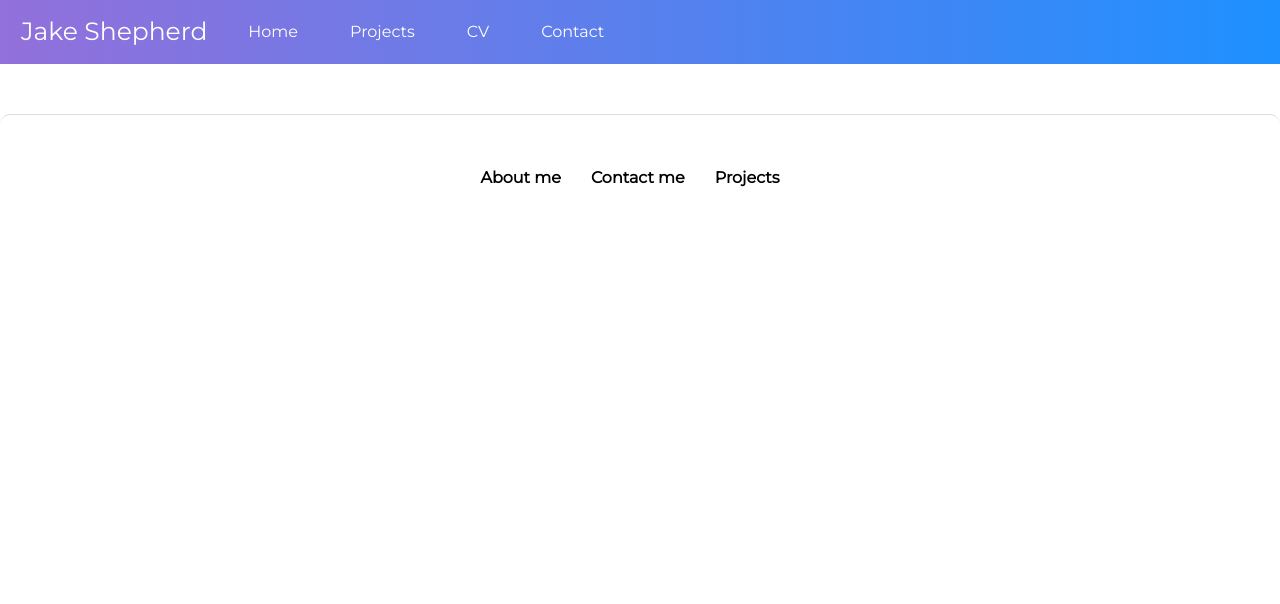
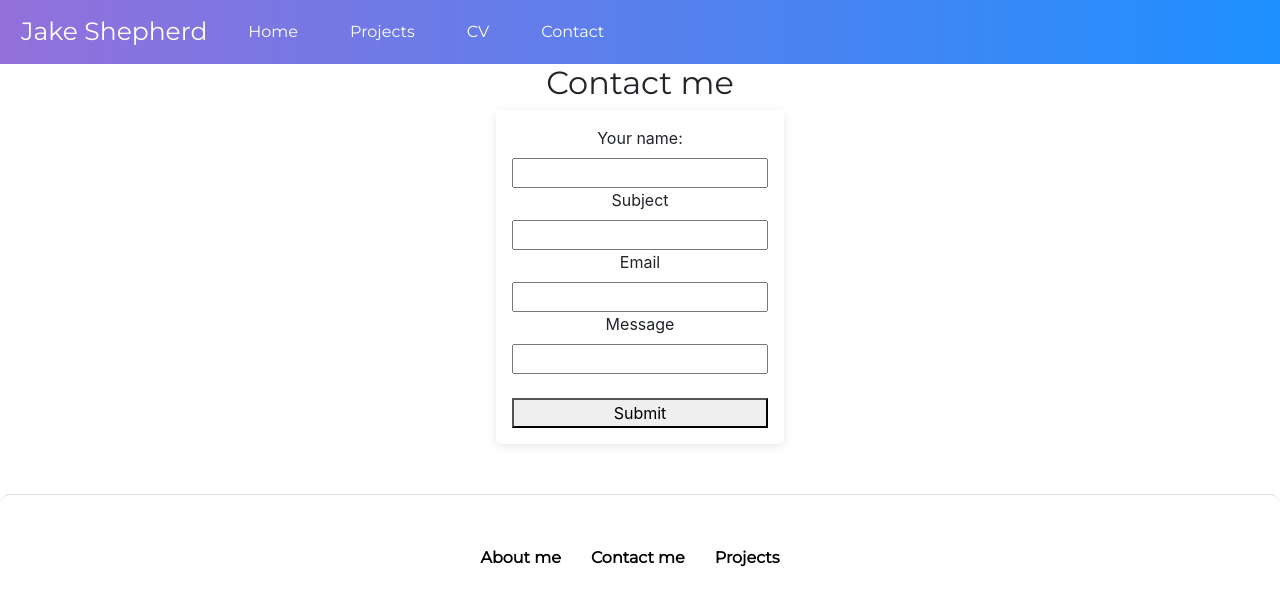
Before and after one commit to jakeshepherd/jakeshepherd.github.io, a React (Create React App) app: page /contact in a window 1280 px wide. Shown: the top 604 px of the page. Built offline with nearby package versions, Linux system fonts and the light colour scheme; the HTML template or start-up script is replaced by a standard one.

Commit message:
Contact me form

```diff
--- /dev/null
+++ b/src/CSS/ContactForm.css
@@ -0,0 +1,12 @@
+.contact-form {
+    -webkit-box-shadow: 0px 0px 53px -18px rgba(0,0,0,0.28);
+    -moz-box-shadow: 0px 0px 53px -18px rgba(0,0,0,0.28);
+    box-shadow: 0 2px 10px rgba(0,0,0,.1);
+
+    padding: 1em;
+    display:inline-grid;
+    align-items:center;
+    justify-content:center;
+    width: fit-content;
+    border-radius: 5px;
+}
--- /dev/null
+++ b/src/Components/ContactButton.js
@@ -0,0 +1,31 @@
+import React, {Component} from 'react';
+import Contact from "../Pages/Contact.js";
+
+class ContactButton extends Component {
+    constructor(props) {
+        super(props);
+        this.state = {
+            showComponent: false
+        }
+    }
+
+    onContactClick = () => {
+        this.setState({
+            showComponent: !this.state.showComponent,
+        });
+    }
+
+    render() {
+        return (
+            <div>
+                <button className={"contact-me"} onClick={this.onContactClick}><strong>Contact me</strong></button>
+                {this.state.showComponent ?
+                    <Contact /> :
+                    null
+                }
+            </div>
+        );
+    }
+}
+
+export default ContactButton;
--- /dev/null
+++ b/src/Pages/Contact.js
@@ -0,0 +1,27 @@
+import React, {Component} from 'react';
+
+import "../CSS/ContactForm.css";
+
+class Contact extends Component {
+    render() {
+        return (
+            <div>
+                <h2>Contact me</h2>
+                <form className={"contact-form"}>
+                    <label>Your name:</label>
+                    <input type={"text"} name={"name"} />
+                    <label>Subject</label>
+                    <input type={"text"} name={"subject"} />
+                    <label>Email</label>
+                    <input type={"text"} name={"email"} />
+                    <label>Message</label>
+                    <input type={"textarea"} name={"name"} />
+                    <br />
+                    <button>Submit</button>
+                </form>
+            </div>
+        )
+    }
+}
+
+export default Contact;
--- a/src/Pages/Home.js
+++ b/src/Pages/Home.js
@@ -8,6 +8,7 @@ import JakeBarry from "../Images/Jake&Barry.jpg";
 import Communication from "../Images/icons8-communication-skill-64.png";
 import Coding from "../Images/icons8-laptop-64.png";
 import CleanCode from "../Images/icons8-code-64.png";
+import ContactButton from "../Components/ContactButton";
 
 class Home extends Component {
     render() {
@@ -19,9 +20,7 @@ class Home extends Component {
                 <h1>Hi there, I'm Jake</h1>
                 <p>I work as a front end and back end developer. I have a passion for tidy, well architected and Test
                     Driven software.</p>
-                <a href={"/contact"}>
-                    <button className={"contact-me"}><strong>Contact me</strong></button>
-                </a>
+                <ContactButton />
                 <span className="spacer"/>
                 <h1 className={"home-headings"}>Skills</h1>
                 <Skills
@@ -34,9 +33,7 @@ class Home extends Component {
                 <span className="spacer"/>
                 <ProjectImage />
                 <p id={"interested"}>Interested?
-                    <a href={"/contact"}>
-                        <button className={"contact-me"}><strong>Contact me</strong></button>
-                    </a>
+                    <ContactButton />
                 </p>
             </div>
         );
--- a/src/Pages/Nav.js
+++ b/src/Pages/Nav.js
@@ -10,6 +10,7 @@ import Home from "./Home";
 
 import "../CSS/Nav.css";
 import 'bootstrap/dist/css/bootstrap.css';
+import Contact from "./Contact";
 
 class Nav extends Component {
     render() {
@@ -29,6 +30,7 @@ class Nav extends Component {
                     <div className="content">
                         <Route exact path="/" component={Home}/>
                         <Route path="/projects" component={Projects}/>
+                        <Route path={"/contact"} component={Contact}/>
                     </div>
                 </div>
             </BrowserRouter>
```
